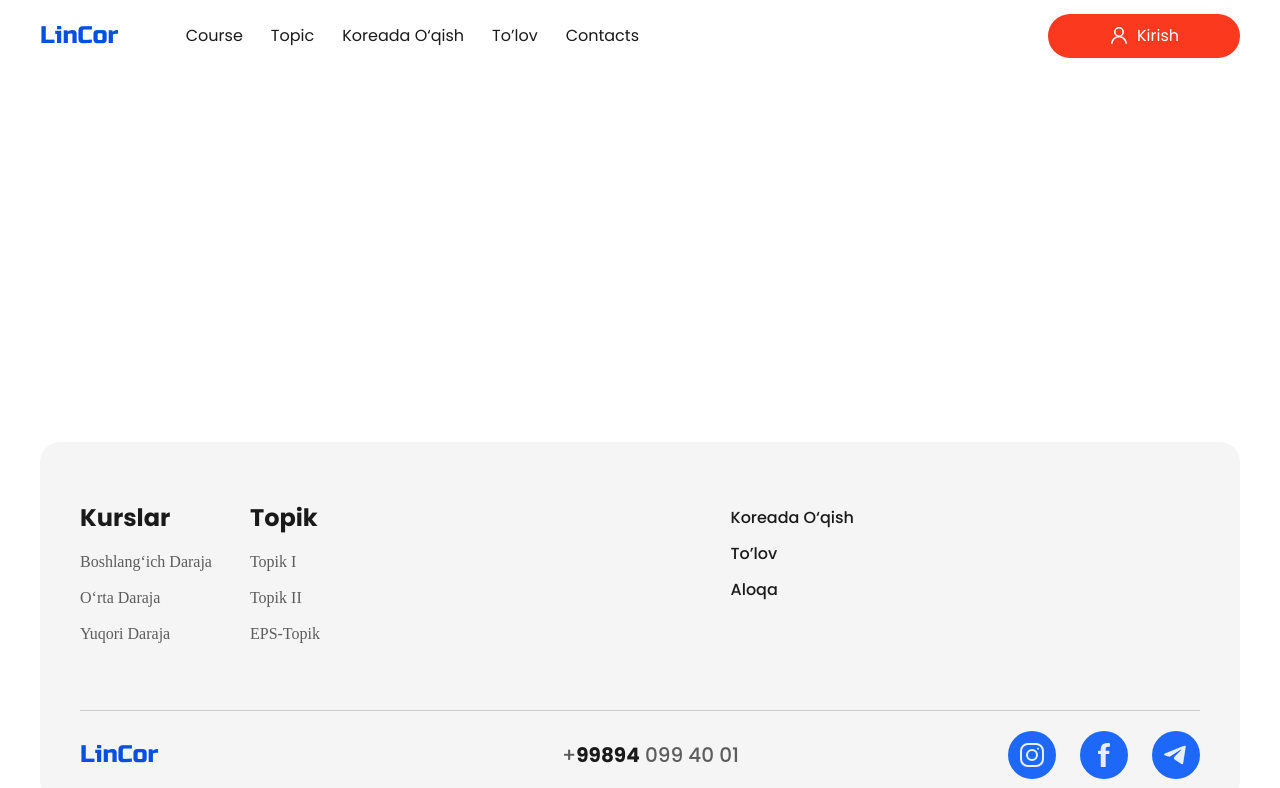
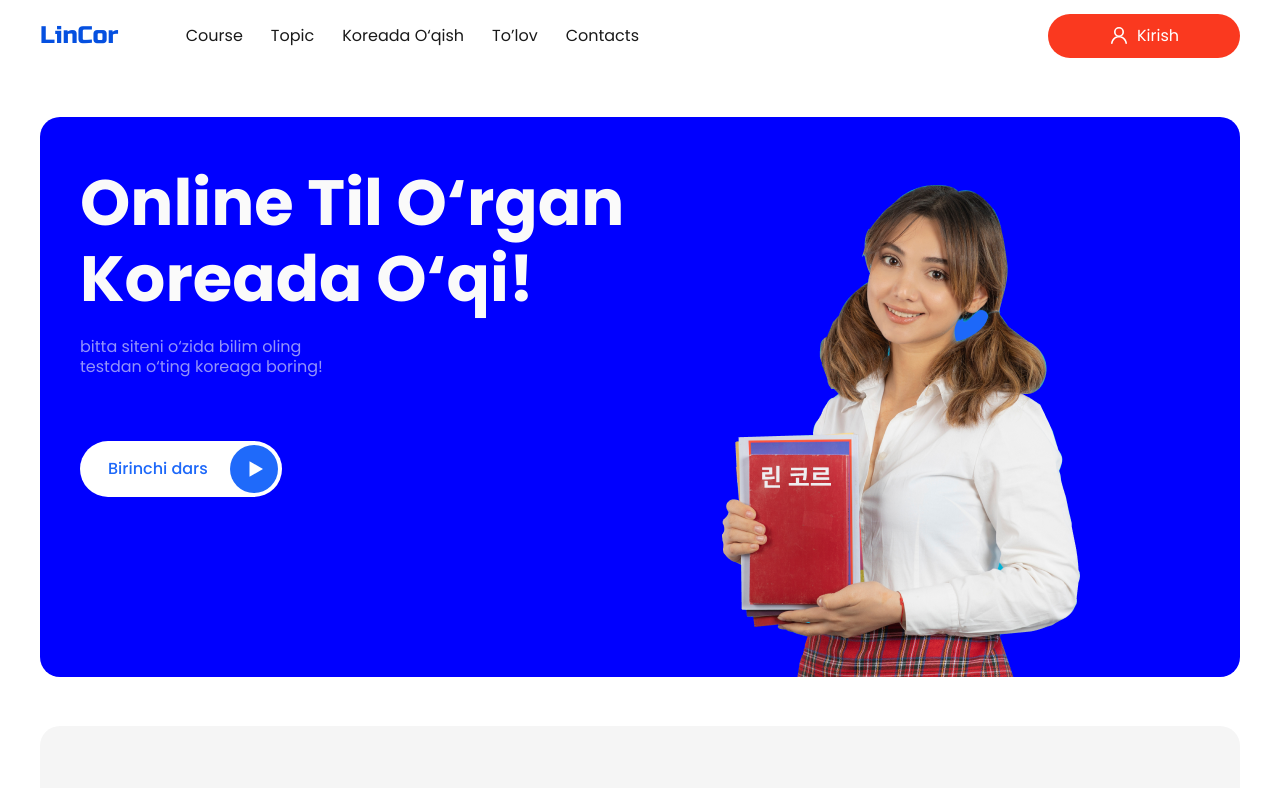
Before and after one commit to Saidmuhammad2002/LinCor, a React (Vite) app: page / in a window 1280 px wide. Shown: the top 788 px of the page. Built offline with nearby package versions, Linux system fonts and the light colour scheme.

Commit message:
feat/hero section

```diff
--- a/src/components/index.ts
+++ b/src/components/index.ts
@@ -1 +1 @@
-export const initialize = true;
+export * from "./sections";
--- a/src/components/layouts/main-layout/header/_header.scss
+++ b/src/components/layouts/main-layout/header/_header.scss
@@ -1,10 +1,8 @@
 @import "../../../../assets/scss/variables";
 
 .header {
-  position: fixed;
+  position: sticky;
   top: 0;
-  right: 0;
-  left: 0;
   background-color: #ffffff;
 
   &-wrapper {
--- /dev/null
+++ b/src/components/sections/hero/_hero.scss
@@ -0,0 +1,42 @@
+@import "../../../assets/scss/variables";
+
+.hero {
+  &-wrapper {
+    padding: 48px 0 180px 40px;
+    background-color: blue;
+    border-radius: 20px;
+    background: {
+      image: url("../../../assets/img/hero-girl.png");
+      repeat: no-repeat;
+      size: auto;
+      position: bottom right;
+    }
+  }
+
+  &__heading {
+    max-width: 580px;
+    margin: 0;
+    font-family: "Poppins";
+    @include font(700, 64px, 76px, #fafafa);
+    text-transform: capitalize;
+  }
+
+  &__text {
+    max-width: 262px;
+    margin: 20px 0 64px;
+    font-family: "Poppins";
+    @include font(400, 16px, 20px, #f5f5f5);
+    opacity: 0.6;
+  }
+
+  &__link {
+    display: inline-flex;
+    align-items: center;
+    gap: 22px;
+    padding: 4px 4px 4px 28px;
+    background-color: #ffffff;
+    font-family: "Poppins";
+    @include font(500, 16px, 16px, #1d68f9);
+    border-radius: 40px;
+  }
+}
--- /dev/null
+++ b/src/components/sections/hero/hero.tsx
@@ -0,0 +1,22 @@
+import { Link } from "react-router-dom";
+import playerIcon from "../../../assets/img/hero-player.svg";
+import "./_hero.scss";
+
+export const Hero: React.FC = () => {
+  return (
+    <section className="hero">
+      <div className="container">
+        <div className="hero-wrapper">
+          <h1 className="hero__heading">online Til o‘rgan Koreada o‘qi!</h1>
+          <p className="hero__text">
+            bitta siteni o‘zida bilim oling testdan o‘ting koreaga boring!
+          </p>
+          <Link className="hero__link" to="/videos">
+            Birinchi dars
+            <img src={playerIcon} alt="" />
+          </Link>
+        </div>
+      </div>
+    </section>
+  );
+};
--- /dev/null
+++ b/src/components/sections/hero/index.ts
@@ -0,0 +1 @@
+export * from "./hero";
--- /dev/null
+++ b/src/components/sections/index.ts
@@ -0,0 +1 @@
+export * from "./hero";
--- a/src/pages/home/home.tsx
+++ b/src/pages/home/home.tsx
@@ -1,5 +1,10 @@
+import { Hero } from "../../components";
 import "./_home.scss";
 
 export const Home: React.FC = () => {
-  return <div></div>;
+  return (
+    <>
+      <Hero />
+    </>
+  );
 };
```
Also changed, not shown: src/assets/img/hero-girl.png (added), src/assets/img/hero-player.svg (added).
